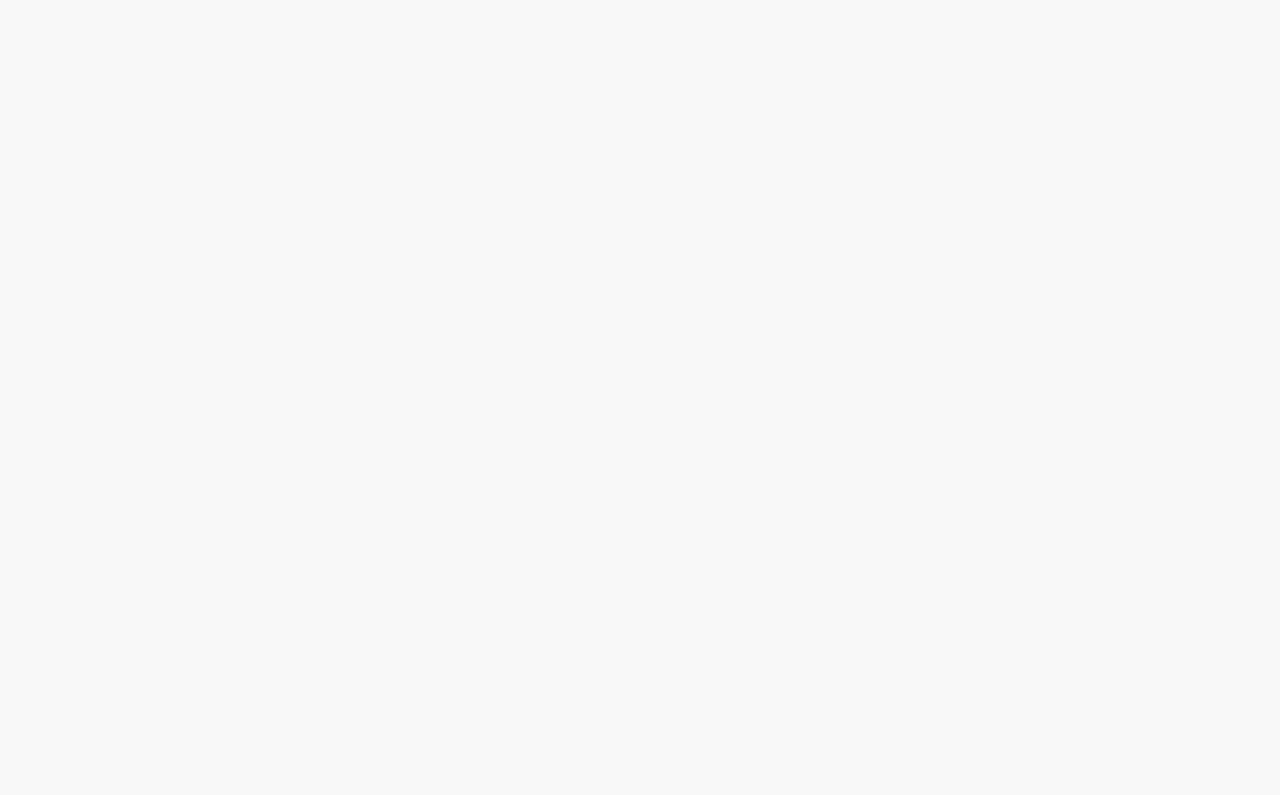
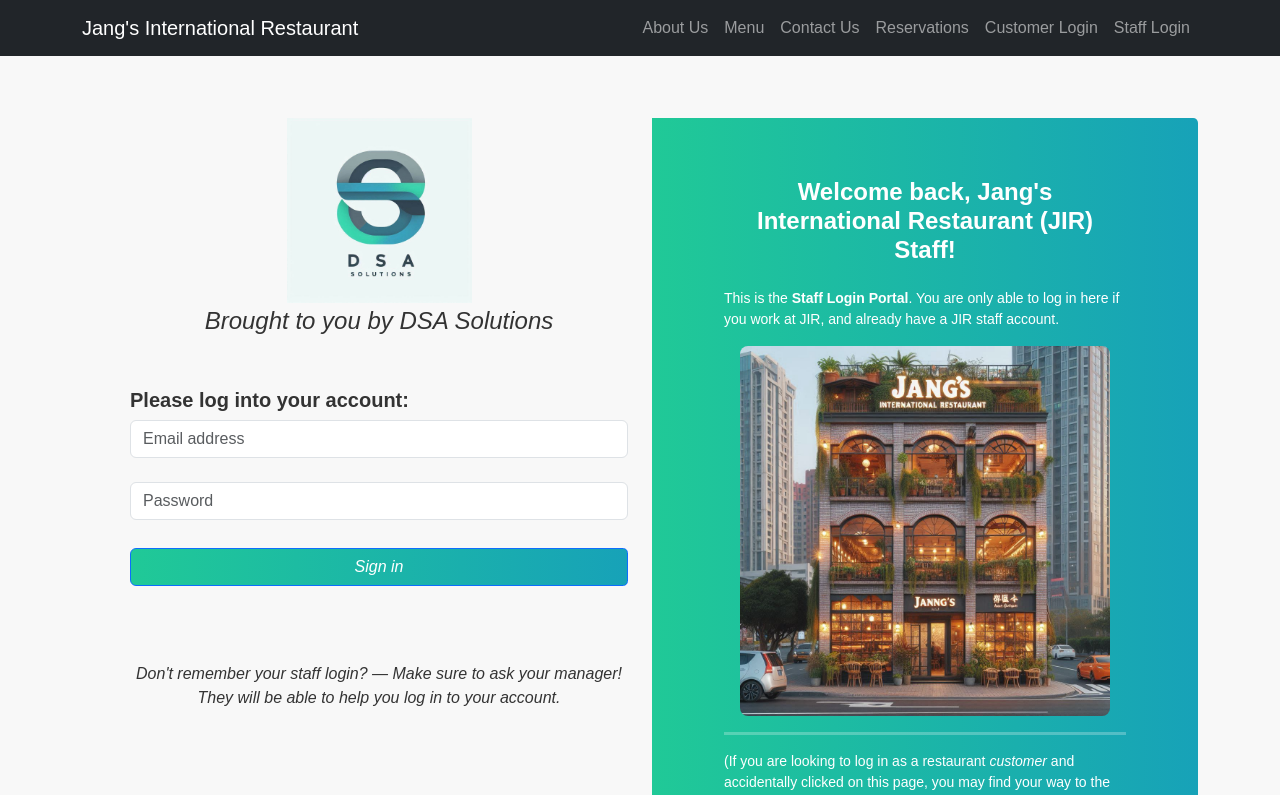
Before and after one commit to hammy412/restaurant-website, a React (Vite) app in the folder frontend/: page /staff-login in a window 1280 px wide. Before the commit this address had no page. Shown: the top 795 px of the page. Built offline with nearby package versions, Linux system fonts and the light colour scheme.

Commit message:
staff login page

```diff
--- a/frontend/src/App.jsx
+++ b/frontend/src/App.jsx
@@ -14,6 +14,7 @@
       <Route path='/inventory' element={<Inventory />} />
       <Route path="/login" element={<Login />} />
       <Route path="/create-account" element={<CreateAccount />} />
+      <Route path="/staff-login" element={<StaffLogin />} />
     </Routes>
   )
 }
--- a/frontend/src/components/NavBar.jsx
+++ b/frontend/src/components/NavBar.jsx
@@ -20,7 +20,7 @@
             <Nav.Link href="/#footer">Contact Us</Nav.Link>
             <Nav.Link href="#">Reservations</Nav.Link>
             <Nav.Link as={Link} to="/login">Customer Login</Nav.Link>
-            <Nav.Link href="/inventory">Staff Login</Nav.Link>
+            <Nav.Link href="/staff-login">Staff Login</Nav.Link>
           </Nav>
         </Navbar.Collapse>
       </Container>
--- a/frontend/src/pages/StaffLogin.jsx
+++ b/frontend/src/pages/StaffLogin.jsx
@@ -1,18 +1,140 @@
-import React from "react"
-import NavBar from "../components/NavBar"
+import './login-styles.css';
+import React, { useState } from 'react';
+import {
+  MDBBtn,
+  MDBContainer,
+  MDBRow,
+  MDBCol,
+  MDBInput
+} from 'mdb-react-ui-kit';
+import NavBar from '../components/NavBar';
 
-export default function StaffLogin() {
-    return (
-        <div>
-            <NavBar />
-            <h1>Staff Login</h1>
-            <form>
-                <label>Email</label>
-                <input type="email" placeholder="Enter Email" required />
-                <label>Password</label>
-                <input type="password" placeholder="Enter Password" required />
-                <button type="submit">Login</button>
-            </form>
-        </div>
-    )
+function StaffLogin() {
+  const [email, setEmail] = useState('');
+  const [password, setPassword] = useState('');
+  const [error, setError] = useState('');
+
+  const handleLogin = () => {
+    // Regular expression for validating email format
+    const emailRegex = /^[^\s@]+@[^\s@]+\.[^\s@]+$/;
+
+    if (!email || !password) {
+      setError('Both email and password are required.');
+      return;
+    }
+
+    if (!emailRegex.test(email)) {
+      setError('Please enter a valid email address.');
+      return;
+    }
+
+    // Clear error and proceed with login logic
+    setError('');
+    console.log('Logging in with:', { email, password });
+    // Add actual login logic here, such as API calls
+  };
+
+  const handleKeyDown = (e) => {
+    if (e.key === 'Enter') {
+      handleLogin();
+    }
+  };
+
+  return (
+    <>
+      <NavBar />
+      <MDBContainer
+        className="my-5 gradient-form"
+        style={{ marginTop: '70px' }}
+        onKeyDown={handleKeyDown}
+      >
+        <MDBRow>
+          <MDBCol col="6" className="mb-5">
+            <div className="d-flex flex-column ms-5">
+              <div className="text-center">
+                <img
+                  src="/images/DSA_Logo.JPEG"
+                  style={{ width: '185px' }}
+                  alt="logo"
+                />
+                <h4 className="mt-1 mb-5 pb-1">
+                  <i>Brought to you by DSA Solutions</i>
+                </h4>
+              </div>
+
+              <h5>
+                <b>Please log into your account:</b>
+              </h5>
+              <MDBInput
+                wrapperClass="mb-4"
+                placeholder="Email address"
+                id="form1"
+                type="email"
+                value={email}
+                onChange={(e) => setEmail(e.target.value)}
+              />
+              <MDBInput
+                wrapperClass="mb-4"
+                placeholder="Password"
+                id="form2"
+                type="password"
+                value={password}
+                onChange={(e) => setPassword(e.target.value)}
+              />
+              {error && <p style={{ color: 'red' }}>{error}</p>}
+              <div className="text-center pt-1 mb-5 pb-1">
+                <MDBBtn
+                  className="mb-4 w-100 gradient-custom-2"
+                  onClick={handleLogin}
+                >
+                  <i>Sign in</i>
+                </MDBBtn>
+              </div>
+              <div className="d-flex flex-row align-items-center justify-content-center pb-4 mb-4">
+                <p className="mb-0" align="center">
+                  <i>
+                    Don't remember your staff login? — Make sure to ask your
+                    manager! They will be able to help you log in to your
+                    account.
+                  </i>
+                </p>
+              </div>
+            </div>
+          </MDBCol>
+          <MDBCol col="6" className="mb-5">
+            <div className="d-flex flex-column justify-content-center gradient-custom-2 h-100 mb-4">
+              <div className="text-white px-3 py-4 p-md-5 mx-md-4">
+                <h4 className="mb-4" align="center">
+                  <b>Welcome back, Jang's International Restaurant (JIR) Staff!</b>
+                </h4>
+                <p className="small mb-0">
+                  This is the <b>Staff Login Portal</b>. You are only able to log
+                  in here if you work at JIR, and already have a JIR staff account.
+                </p>
+                <div className="text-center mt-3">
+                  <img
+                    src="/images/JIR_Restaurant_Building.png"
+                    style={{ maxWidth: '100%', height: 370, borderRadius: '8px' }}
+                    alt="Jang's International Restaurant"
+                  />
+                </div>
+                <hr width="100%" size="5" color="white" noshade />
+                <p className="small mb-0">
+                  (If you are looking to log in as a restaurant <i>customer</i>{' '}
+                  and accidentally clicked on this page, you may find your way to
+                  the customer login page by clicking on the "<b>Customer Login</b>" button on the Navigation Bar at the top of the page, or simply by&nbsp;
+                  <a href="http://localhost:5173/login">
+                    <i>clicking here</i>
+                  </a>
+                  .)
+                </p>
+              </div>
+            </div>
+          </MDBCol>
+        </MDBRow>
+      </MDBContainer>
+    </>
+  );
 }
+
+export default StaffLogin;
--- a/frontend/src/pages/login-styles.css
+++ b/frontend/src/pages/login-styles.css
@@ -21,3 +21,56 @@
     border-bottom-right-radius: .3rem;
   }
 }
+
+/* style for the question mark icon */
+.info-icon {
+  margin-left: 5px;
+  cursor: pointer;
+  font-size: 0.7rem;
+  position: relative;
+  display: inline-flex;
+  align-items: center;
+  justify-content: center;
+  width: 15px; /* Define width and height for the circle */
+  height: 15px;
+  border-radius: 50%; /* make the backing a circle */
+  background-color: darkblue; /* circle color */
+  color: white; /* the text/icon color */
+  font-weight: normal;
+  text-align: center;
+  line-height: 1; /* Adjust vertical alignment of the "?" */
+}
+
+/* tooltip styling */
+.info-icon::after {
+  content: attr(data-tooltip); /* Display the tooltip text from the data attribute */
+  visibility: hidden;
+  opacity: 0;
+  width: 200px;
+  background-color: black;
+  color: white;
+  text-align: center;
+  font-style: italic;
+  border-radius: 5px;
+  padding: 5px 10px;
+  position: absolute;
+  top: -100px; /* position above the icon, and not covering other elements */
+  left: 50%;
+  transform: translateX(-50%);
+  z-index: 1000;
+  transition: opacity 1s, visibility 0.5s;
+  white-space: normal;
+  font-size: 0.8rem;
+}
+
+/* showing the tooltip on hover */
+.info-icon:hover::after {
+  visibility: visible;
+  opacity: 1;
+}
+
+/* hover effect for the icon circle */
+.info-icon:hover {
+  background-color: black; /* change circle color on hover */
+  color: silver; /* change question mark color on hover */
+}
```
Also changed, not shown: frontend/public/images/JIR_Restaurant_Building.png (added), 1 other file (tests, documents, lock files or other folders).
